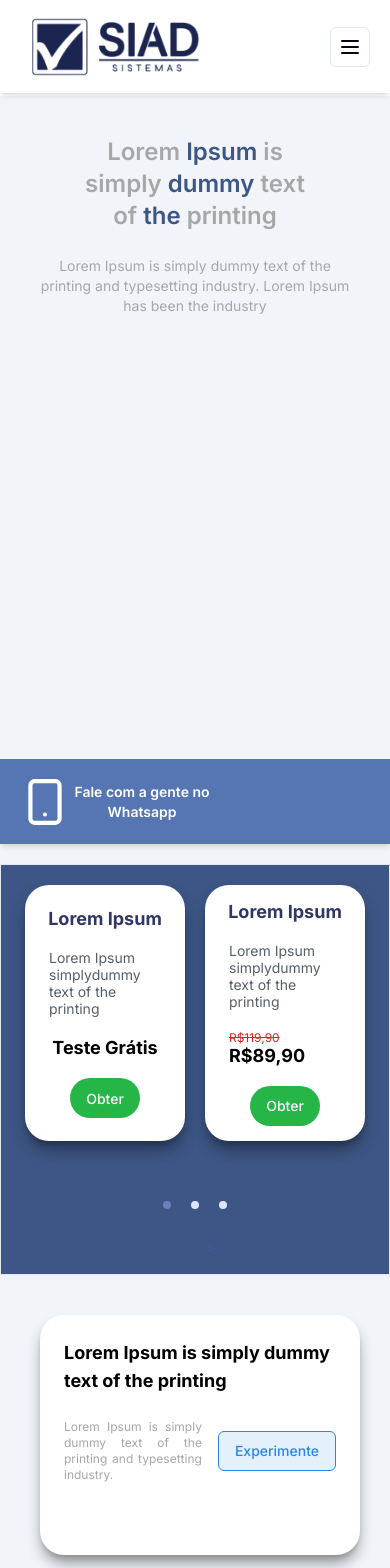
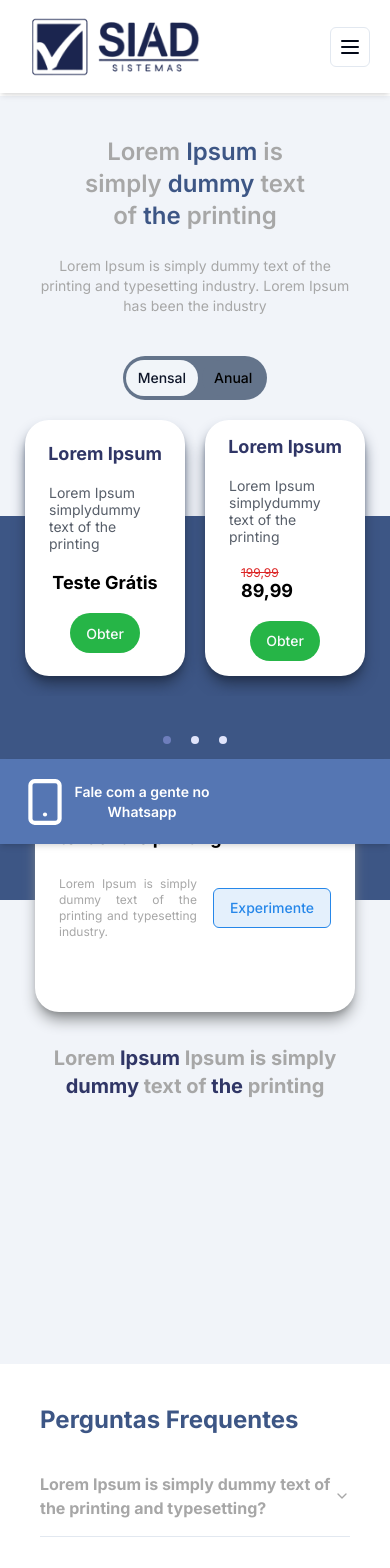
Before and after one commit to EvaldoFerreiraMoreira/site-siad, a Next.js app: page /planos in a window 390 px wide. Shown: the top 1568 px of the page. Built offline with nearby package versions, Linux system fonts and the light colour scheme.

Commit message:
chore: responsive div with CardGratis and CarrosselPlanos

```diff
--- a/src/app/planos/components/CardGratis.tsx
+++ b/src/app/planos/components/CardGratis.tsx
@@ -3,7 +3,7 @@ import Link from "next/link";
 
 const CardGratis = () => {
     return (
-        <div className="flex flex-col items-center text-center gap-8 h-96">
+        <div className="flex flex-col items-center text-center gap-8 h-96 z-8">
 
             <div className="flex flex-col items-center text-center bg-white w-80 h-60 rounded-3xl shadow-lg shadow-[#888B8D] ">
                 <div className="flex flex-col mt-6 justify-center ml-6 mr-6 ">
--- a/src/app/planos/components/CarrosselPlanos.tsx
+++ b/src/app/planos/components/CarrosselPlanos.tsx
@@ -1,13 +1,15 @@
 "use client"
 
 import { Button } from '@/components/ui/button';
+import { Switch } from '@/components/ui/switch';
 import { CheckSquare } from 'lucide-react';
 import Link from 'next/link';
-import React from 'react';
+import React, { useState } from 'react';
 import AliceCarousel, { EventObject } from 'react-alice-carousel';
 import 'react-alice-carousel/lib/alice-carousel.css';
 
 const CarrosselPlanos = () => {
+    const [activeSection, setActiveSection] = useState("mensal");
 
     const responsive = {
         0: { items: 1, },
@@ -39,8 +41,18 @@ const CarrosselPlanos = () => {
                             <p className='w-28'>Lorem Ipsum simplydummy text of the printing</p>
                         </div>
                         <div className='flex flex-col mr-9'>
-                            <p className='text-xs left-10 text-red-600 line-through'>R$119,90</p>
-                            <h1 className='text-lg font-bold text-black'>R$89,90</h1>
+                            <p className='text-xs left-10 text-red-600 line-through'>
+                            {activeSection === "mensal"
+                                ? "199,99"
+                                : "2.399,88"
+                                }
+                            </p>
+                            <h1 className='text-lg font-bold text-black'>
+                            {activeSection === "mensal"
+                                ? "89,99"
+                                : "1.079,88"
+                                }
+                            </h1>
                         </div>
                         <Button className='bg-[#26B547] rounded-3xl'>
                             Obter
@@ -74,15 +86,35 @@ const CarrosselPlanos = () => {
         console.debug(`onSlideChanged => Item's position after changes: ${e.item}. Event:`, e);
     };
 
+    return (
+        <div className='flex flex-col'>
 
+            <div className='flex justify-center'>
+                <div className='flex bg-slate-500 w-36 h-11 items-center justify-center rounded-3xl'>
+                    <div className='flex justify-center gap-1'>
+                        <Button variant={'secondary'} size={'sm'} className={
+                            activeSection === "mensal"
+                                ? "flex rounded-3xl justify-center items-center"
+                                : "flex rounded-3xl justify-center items-center bg-slate-500 text-black"
+                        } onClick={() => setActiveSection("mensal")}>
+                            Mensal
+                        </Button>
 
-    return (
-        <div className='flex flex-col' id="carrosselPlanos">
+                        <Button variant={'secondary'} size={'sm'} className={
+                            activeSection === "anual"
+                                ? "flex rounded-3xl justify-center items-center"
+                                : "flex rounded-3xl justify-center items-center bg-slate-500 text-black"
+                        } onClick={() => setActiveSection("anual")}>
+                            Anual
+                        </Button>
+                    </div>
+                </div>
+            </div>
 
-            <div className='text-white'>
+            <div className='text-white '>
                 <AliceCarousel
                     mouseTracking
-                    keyboardNavigation
+                    disableButtonsControls
                     items={items}
                     responsive={responsive}
                     onSlideChange={onSlideChange}
--- a/src/app/planos/page.tsx
+++ b/src/app/planos/page.tsx
@@ -8,20 +8,29 @@ import CommonQuestion from "./components/CommonQuestion";
 const Planos = () => {
     return (
         <div className="flex flex-col pt-24">
-            <div className=" flex w-full p-10 bg-[#f1f4f9] h-96 ">
+            <div className=" flex w-full p-10 bg-[#f1f4f9]">
                 <BannerPlanos />
             </div>
-            <div className=" flex w-full p-10 bg-[#f1f4f9] h-96 ">
+            <div className="bg-[#f1f4f9]" id="carrosselPlanos">
+                <div className=" relative w-full bg-[#f1f4f9] h-40">
+                    <div className="relative pt-0 z-10">
+                        <CarrosselPlanos />
+                    </div>
+                </div>
+                <div className=" relative w-full bg-[#3D5685] h-96">
+                    <div className="pt-64">
+                        <CardGratis />
+                    </div>
+                </div>
+            </div>
+            <div className=" flex w-full p-10 bg-[#f1f4f9] ">
 
             </div>
-            <div className="border bg-[#3D5685]">
-                <CarrosselPlanos />
-            </div>
             <div className=" flex w-full p-10  bg-[#f1f4f9] h-96 ">
-                <CardGratis/>
+
             </div>
             <div className=" flex w-full p-10 bg-white h-96 ">
-                <CommonQuestion/>
+                <CommonQuestion />
             </div>
             <div className=" flex w-full p-10 bg-[#f1f4f9]">
                 <FuncSiadBanner />
```
